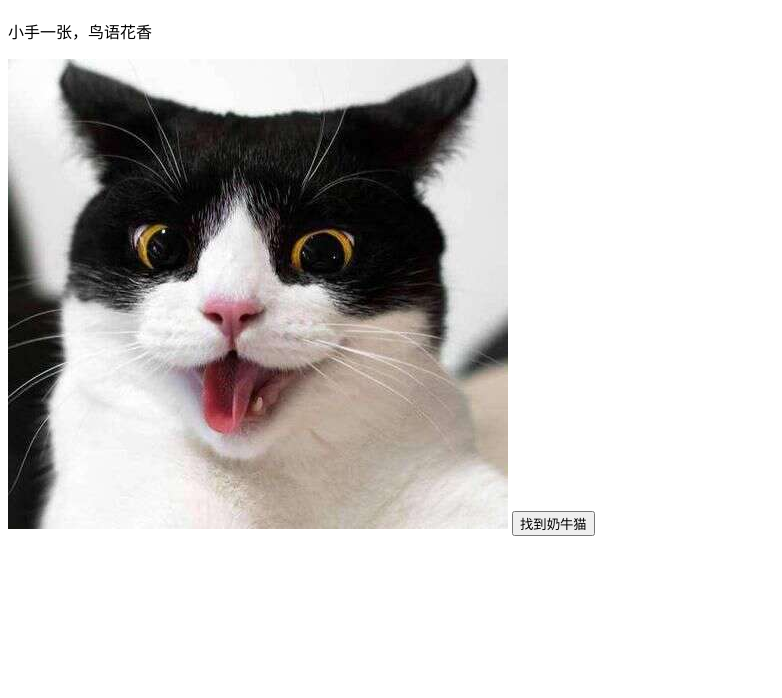
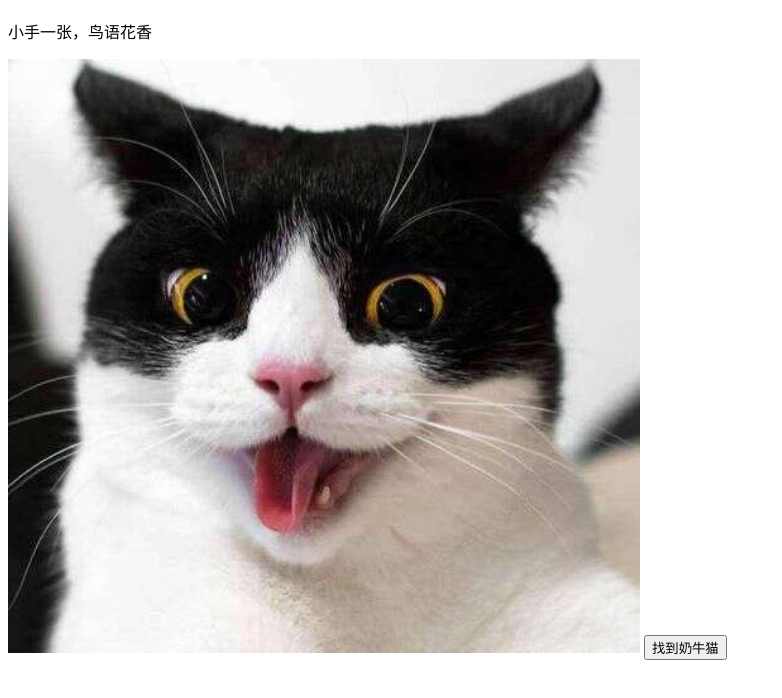
Before and after one commit to Nanyu-Yin/cancan, a plain HTML site: page index.html in a window 1280 px wide. Both pictures are taken after a click on the button "找到奶牛猫". Shown: the part 70-768 px from the top of the page, without its empty margins (0-782 px from the left). Drawn offline with nearby package versions, Linux system fonts and the light colour scheme.

Commit message:
nainiumao

```diff
--- a/index.html
+++ b/index.html
@@ -14,6 +14,22 @@
             });
         });
     </script>
+    <style>
+        html,
+        body {
+            height: 100%;
+        }
+
+        img.one {
+            height: 90%;
+            width: 90%;
+        }
+
+        img.two {
+            height: 50%;
+            width: 50%;
+        }
+    </style>
 </head>
 
 <body>
@@ -26,7 +42,7 @@
                 audio.play();
             }
         </script>
-        <img id="div2" src="nainiumao.png" style="display:none" onclick="playAudio()">
+        <img id="div2" class="two" src="nainiumao.png" style="display:none" onclick="playAudio()">
         <button onclick="playAudio()">找到奶牛猫</button>
     </main>
 </body>
```
